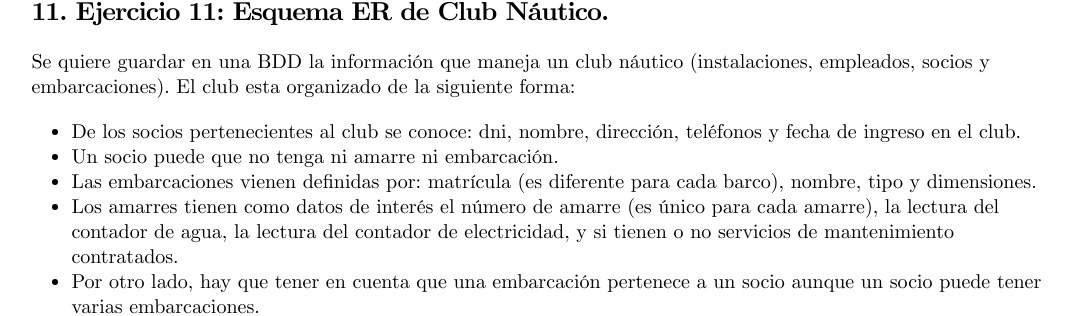
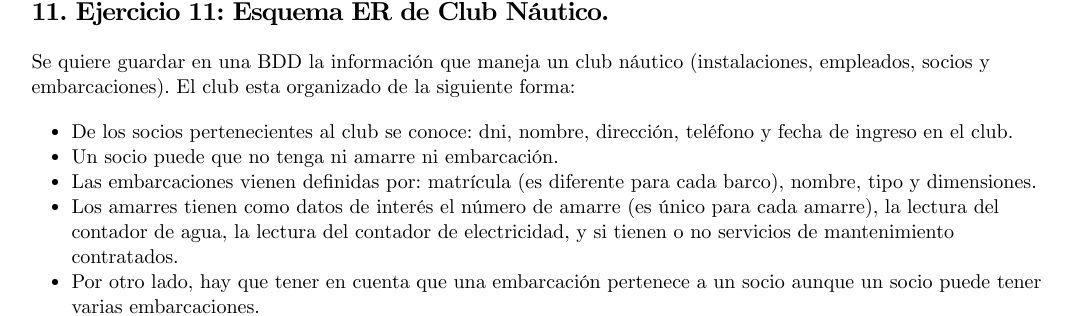
Before and after one commit to TeoRojas/teorojas.github.io, a Jekyll site: the page built from bases-de-datos/UD02-ejercicios.md, in a window 1280 px wide and 900 px high, scrolled down 12227 px. Shown: the part 141-457 px from the top of the window, without its empty margins (103-1177 px from the left). Built offline with Jekyll 4.4.1, drawn with Linux system fonts in a browser that asks for light colours; nearby versions of some CDN libraries.

Commit message:
BBDD.UD02. -> Ex.11 'teléfono'

```diff
--- a/bases-de-datos/UD02-ejercicios.md
+++ b/bases-de-datos/UD02-ejercicios.md
@@ -222,7 +222,7 @@ El club de Ajedrez de Villatortas de Arriba, ha sido encargado por la Federació
 
 Se quiere guardar en una BDD la información que maneja un club náutico (instalaciones, empleados, socios y embarcaciones). El club esta organizado de la siguiente forma:
 
-- De los socios pertenecientes al club se conoce: dni, nombre, dirección, teléfonos y fecha de ingreso en el club.
+- De los socios pertenecientes al club se conoce: dni, nombre, dirección, teléfono y fecha de ingreso en el club.
 - Un socio puede que no tenga ni amarre ni embarcación.
 - Las embarcaciones vienen definidas por: matrícula (es diferente para cada barco), nombre, tipo y dimensiones.
 - Los amarres tienen como datos de interés el número de amarre (es único para cada amarre), la lectura del contador de agua, la lectura del contador de electricidad, y si tienen o no servicios de mantenimiento contratados.
```
